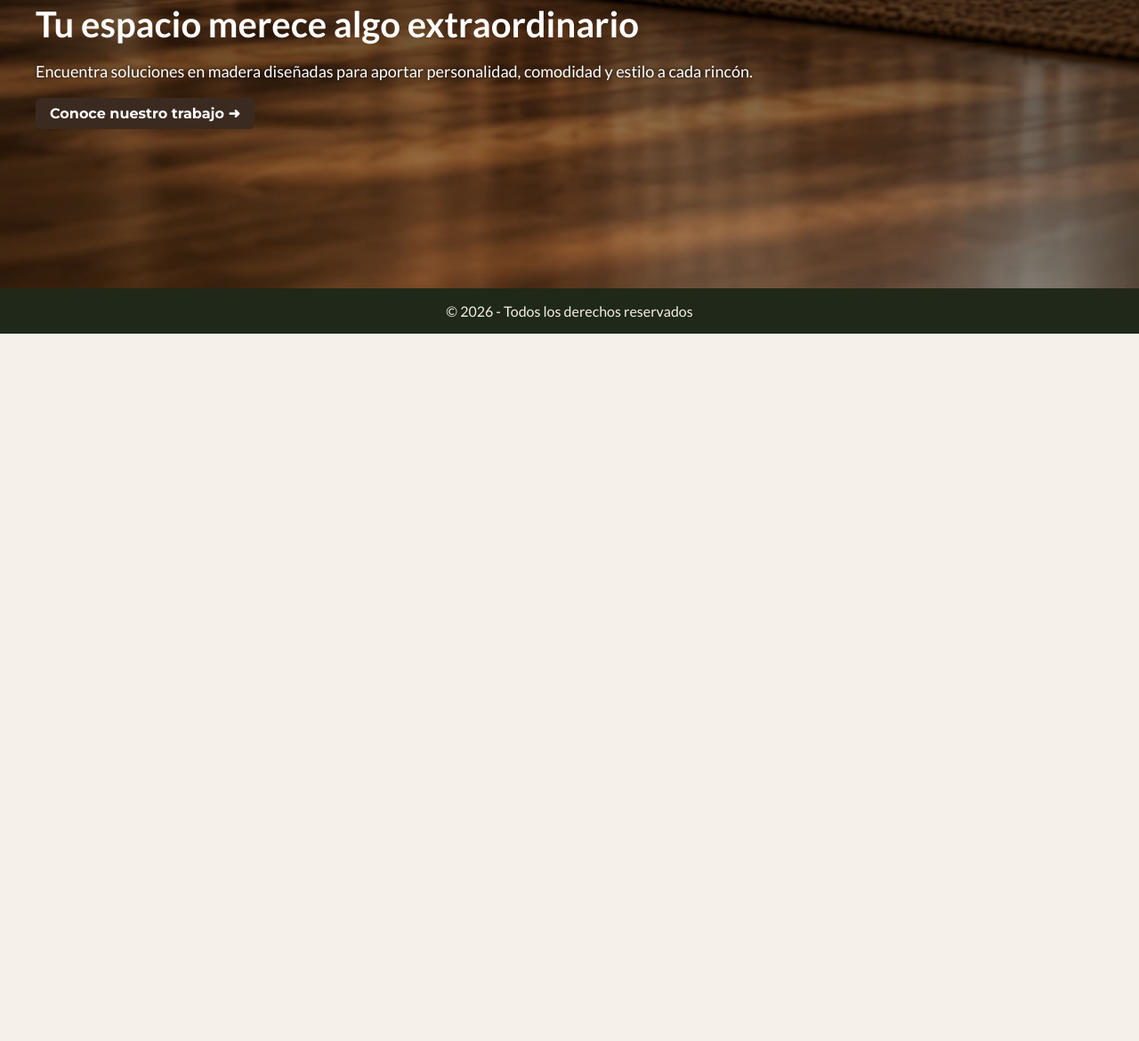
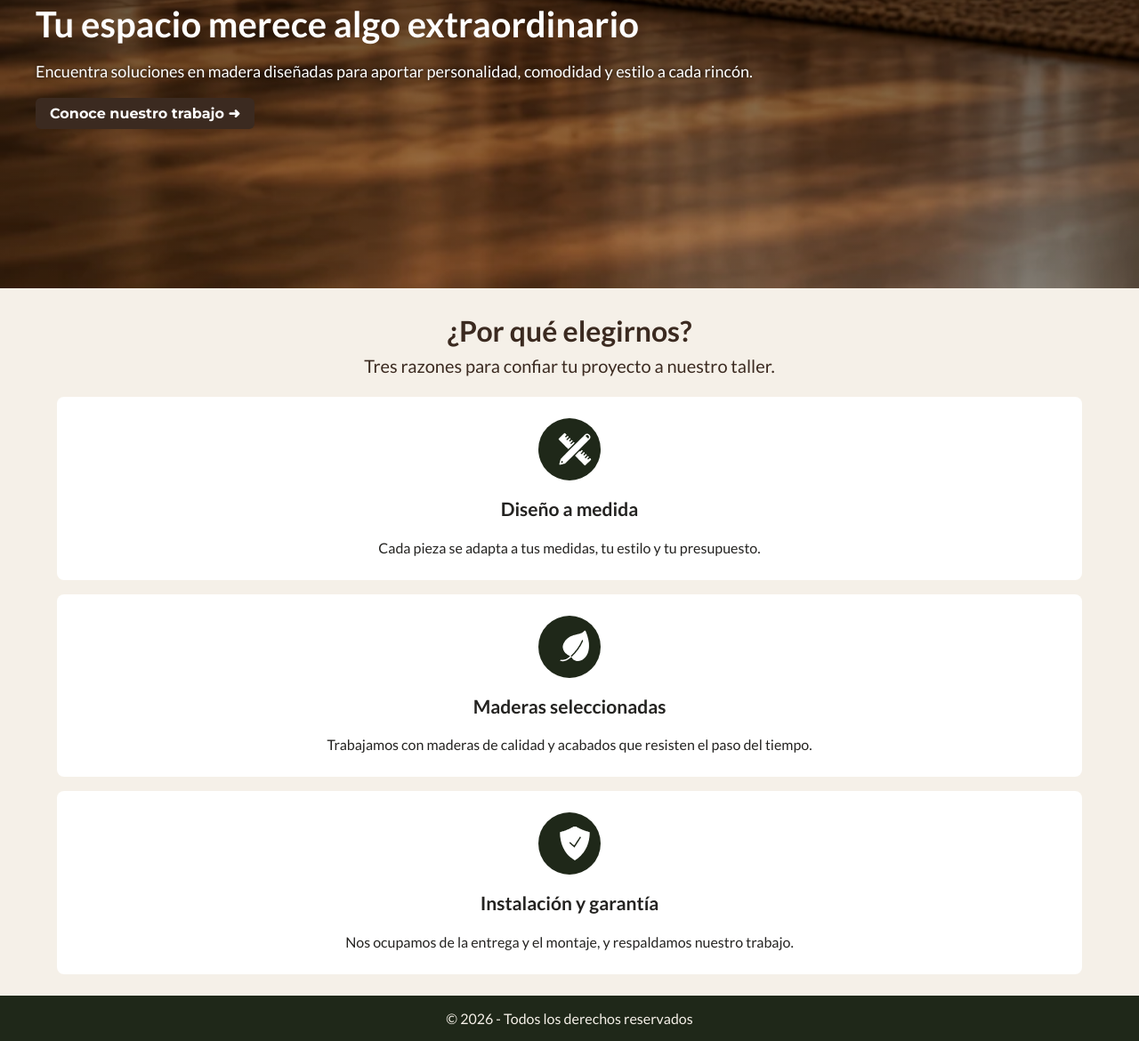
Before and after one commit to ErickLondono/proyecto-web-carpinteria, a plain HTML site: page index.html in a window 1280 px wide. Shown: the part 507-1677 px from the top of the page at 89% size. Before the commit the page ends 882 px from the top, so only its background shows below. Drawn offline with Linux system fonts and the light colour scheme.

Commit message:
Se agregó sección: "por qué elegirnos" en index.html

```diff
--- a/css/pages/index.css
+++ b/css/pages/index.css
@@ -39,3 +39,59 @@
     color: var(--color-surface);
     font-weight: bold;
 }
+
+.why-choose-us {
+    max-width: 1200px;
+    margin: auto;
+    min-height: 300px;
+    padding: var(--spacing-lg);
+}
+
+.why-choose-us__header {
+    line-height: 1.5;
+    color: var(--color-primary);
+    text-align: center;
+    margin-bottom: var(--font-size-xl);
+}
+
+.why-choose-us__header h2 {
+    font-size: var(--font-size-3xl);
+}
+
+.why-choose-us__header p{
+    font-size: var(--font-size-xl);
+}
+
+.why-choose-us__flex {
+    display: flex;
+    flex-direction: column;
+    gap: var(--spacing-md);
+    line-height: 1.5;
+}
+
+.why-choose-us__card {
+    display: flex;
+    flex-direction: column;
+    align-items: center;
+    text-align: center;
+    gap: var(--spacing-md);
+    padding: var(--spacing-lg);
+    background-color: var(--color-surface);
+    color: var(--color-text);
+    border-radius: 8px;
+    font-size: var(--font-size-lg);
+}
+
+.why-choose-us__card p{
+    text-wrap: pretty;
+    font-size: var(--font-size-md);
+}
+
+.why-choose-us__card .container-img {
+    width: 70px;
+    height: 70px;
+    padding: var(--spacing-md);
+    display: flex;
+    border-radius: 50%;
+    background-color: var(--color-forest);
+}
--- a/index.html
+++ b/index.html
@@ -43,9 +43,36 @@
             <div class="container-hero">
                 <div class="hero__info">
                     <h1 class="hero__title">Tu espacio merece algo extraordinario</h1>
-                    <p class="hero__text">Encuentra soluciones en madera diseñadas para aportar personalidad, comodidad y estilo a cada rincón.</p>
+                    <p class="hero__text">Encuentra soluciones en madera diseñadas para aportar personalidad, comodidad
+                        y estilo a cada rincón.</p>
                     <a class="hero__btn btn" href="">Conoce nuestro trabajo ➜</a>
                 </div>
+            </div>
+        </section>
+        <section class="why-choose-us">
+            <div class="why-choose-us__header">
+                <h2>¿Por qué elegirnos?</h2>
+                <p>Tres razones para confiar tu proyecto a nuestro taller.</p>
+            </div>
+            <div class="why-choose-us__flex">
+
+                <article class="why-choose-us__card">
+                    <div class="container-img"><img src="img/iconos/diseño.svg" alt=""></div>
+                    <h3>Diseño a medida</h3>
+                    <p>Cada pieza se adapta a tus medidas, tu estilo y tu presupuesto.</p>
+                </article>
+
+                <article class="why-choose-us__card">
+                    <div class="container-img"><img src="img/iconos/hoja.svg" alt=""></div>
+                    <h3>Maderas seleccionadas</h3>
+                    <p>Trabajamos con maderas de calidad y acabados que resisten el paso del tiempo.</p>
+                </article>
+
+                <article class="why-choose-us__card">
+                    <div class="container-img"><img src="img/iconos/seguro.svg" alt=""></div>
+                    <h3>Instalación y garantía</h3>
+                    <p>Nos ocupamos de la entrega y el montaje, y respaldamos nuestro trabajo.</p>
+                </article>
             </div>
         </section>
     </main>
```
Also changed, not shown: img/iconos/diseño.svg (added), img/iconos/hoja.svg (added), img/iconos/seguro.svg (added).
